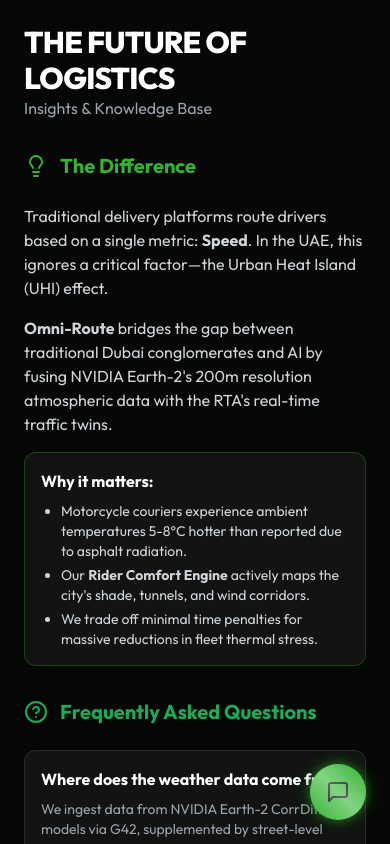
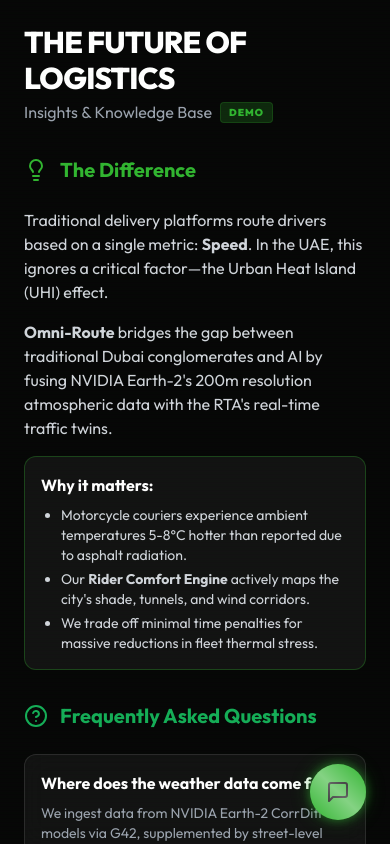
Before and after one commit to Saif-616/omni-route, a Next.js app: page /omni-route/insights in a window 390 px wide. Built offline with nearby package versions, Linux system fonts and the light colour scheme.

Commit message:
Final Demo Polish: Draggable Chatbot, Exit Button, and Demo Labels

```diff
--- a/app/page.tsx
+++ b/app/page.tsx
@@ -22,6 +22,7 @@
             <Navigation className="text-black" size={18} />
           </div>
           <h1 className="font-extrabold text-xl tracking-tight">OMNI<span className="text-primary">-ROUTE</span></h1>
+          <span className="bg-primary/10 text-primary text-[10px] font-black px-2 py-0.5 rounded border border-primary/20 tracking-tighter uppercase">Demo</span>
         </div>
         <div className="flex items-center gap-4">
           <Link href="/insights" scroll={false} className="text-gray-400 hover:text-white transition-colors flex items-center gap-2 text-sm font-semibold">
--- a/components/chat/OmniBotFAB.tsx
+++ b/components/chat/OmniBotFAB.tsx
@@ -75,11 +75,14 @@
       <AnimatePresence>
         {isOpen && (
           <motion.div
+            drag
+            dragConstraints={{ left: -window?.innerWidth + 400, right: 0, top: -window?.innerHeight + 500, bottom: 0 }}
+            dragElastic={0.05}
             initial={{ opacity: 0, y: 20, scale: 0.95 }}
             animate={{ opacity: 1, y: 0, scale: 1 }}
             exit={{ opacity: 0, y: 20, scale: 0.95 }}
             transition={{ type: "spring", stiffness: 300, damping: 30 }}
-            className="fixed bottom-24 right-6 w-80 sm:w-96 h-[500px] max-h-[70vh] glass rounded-3xl border border-primary/30 shadow-neon z-50 flex flex-col overflow-hidden"
+            className="fixed bottom-24 right-6 w-80 sm:w-96 h-[500px] max-h-[70vh] glass rounded-3xl border border-primary/30 shadow-neon z-[998] flex flex-col overflow-hidden"
           >
             {/* Header */}
             <div className="p-4 border-b border-white/10 bg-black/50 backdrop-blur-md flex justify-between items-center">
@@ -136,13 +139,16 @@
       </AnimatePresence>
 
       <motion.button
-        whileHover={{ scale: 1.05 }}
-        whileTap={{ scale: 0.95 }}
+        drag
+        dragConstraints={{ left: -window?.innerWidth + 80, right: 0, top: -window?.innerHeight + 80, bottom: 0 }}
+        dragElastic={0.1}
+        dragMomentum={false}
+        whileHover={{ scale: 1.05, cursor: "grab" }}
+        whileTap={{ scale: 0.95, cursor: "grabbing" }}
         onClick={() => setIsOpen(!isOpen)}
-        className="fixed bottom-6 right-6 w-14 h-14 bg-primary text-black rounded-full flex items-center justify-center shadow-neon z-50 overflow-hidden group"
+        className="fixed bottom-6 right-6 w-14 h-14 bg-primary text-black rounded-full flex items-center justify-center shadow-neon z-[999] overflow-hidden group"
       >
         {isOpen ? <X size={24} /> : <MessageSquare size={24} />}
-        {/* Radar sweep animation */}
         <div className="absolute inset-0 bg-gradient-to-tr from-transparent via-white/40 to-transparent rotate-0 group-hover:animate-spin" style={{ animationDuration: '3s' }} />
       </motion.button>
     </>
--- a/components/views/InsightsView.tsx
+++ b/components/views/InsightsView.tsx
@@ -12,7 +12,10 @@
       <div className="flex justify-between items-start mb-8">
         <div>
           <h1 className="text-3xl font-extrabold tracking-tight">THE FUTURE OF LOGISTICS</h1>
-          <p className="text-gray-400">Insights & Knowledge Base</p>
+          <div className="flex items-center gap-2 mt-1">
+            <p className="text-gray-400">Insights & Knowledge Base</p>
+            <span className="text-[10px] font-black bg-primary/20 text-primary px-2 py-0.5 rounded border border-primary/20 uppercase tracking-widest">Demo</span>
+          </div>
         </div>
         {isModal && (
           <button onClick={() => router.back()} className="p-2 bg-white/10 rounded-full hover:bg-white/20 transition-colors">
--- a/components/views/PitchDeckView.tsx
+++ b/components/views/PitchDeckView.tsx
@@ -49,17 +49,28 @@
     <div className="w-full h-full relative overflow-hidden bg-[#070707] text-white flex flex-col font-sans">
       {/* Header Controls */}
       <div className="absolute top-0 left-0 right-0 z-50 p-6 flex justify-between items-center pointer-events-none">
-        <div className="flex items-center gap-2 pointer-events-auto">
+        <div className="flex items-center gap-3 pointer-events-auto">
           <div className="w-8 h-8 rounded-full bg-primary shadow-neon flex items-center justify-center">
             <Globe2 className="text-black" size={18} />
           </div>
-          <span className="font-extrabold text-xl tracking-tight">OMNI<span className="text-primary">-ROUTE</span></span>
+          <div className="flex flex-col">
+            <span className="font-extrabold text-xl tracking-tight leading-none">OMNI<span className="text-primary">-ROUTE</span></span>
+            <span className="text-[10px] font-black text-primary uppercase tracking-[0.2em] mt-1">Interactive Demo</span>
+          </div>
         </div>
-        {isModal && (
-          <button onClick={() => router.back()} className="p-3 bg-white/5 hover:bg-white/10 rounded-full transition-colors border border-white/10 pointer-events-auto backdrop-blur">
-            <X size={20} />
+        <div className="flex items-center gap-4 pointer-events-auto">
+          <button
+            onClick={() => router.push("/")}
+            className="px-4 py-2 bg-white/5 hover:bg-white/10 rounded-full transition-all border border-white/10 text-xs font-bold tracking-widest uppercase flex items-center gap-2"
+          >
+            Exit to Dashboard
           </button>
-        )}
+          {isModal && (
+            <button onClick={() => router.back()} className="p-3 bg-white/5 hover:bg-white/10 rounded-full transition-colors border border-white/10 backdrop-blur">
+              <X size={20} />
+            </button>
+          )}
+        </div>
       </div>
 
       {/* Main Slide Area */}
```
